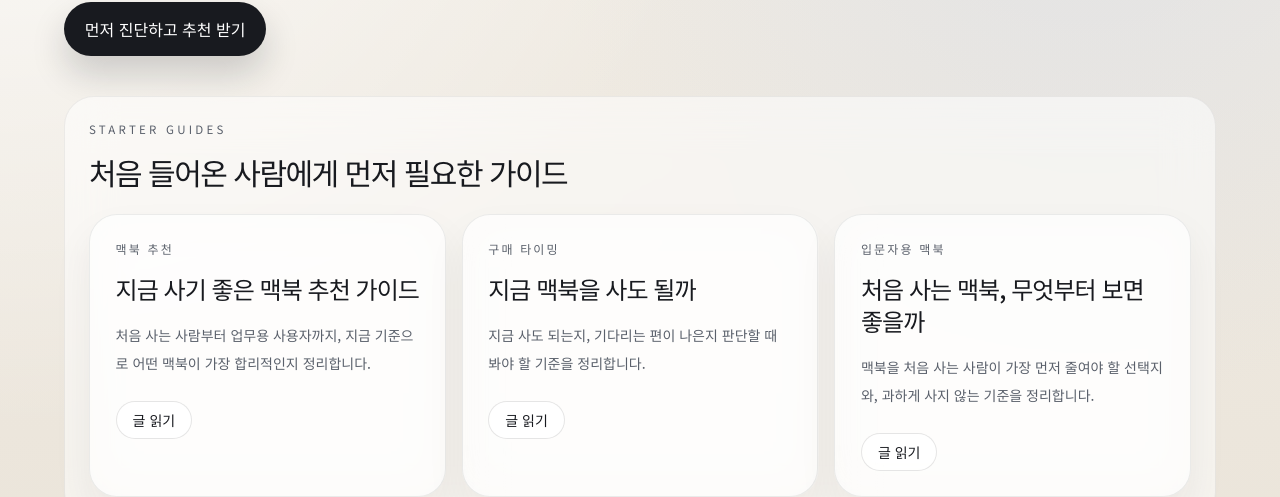
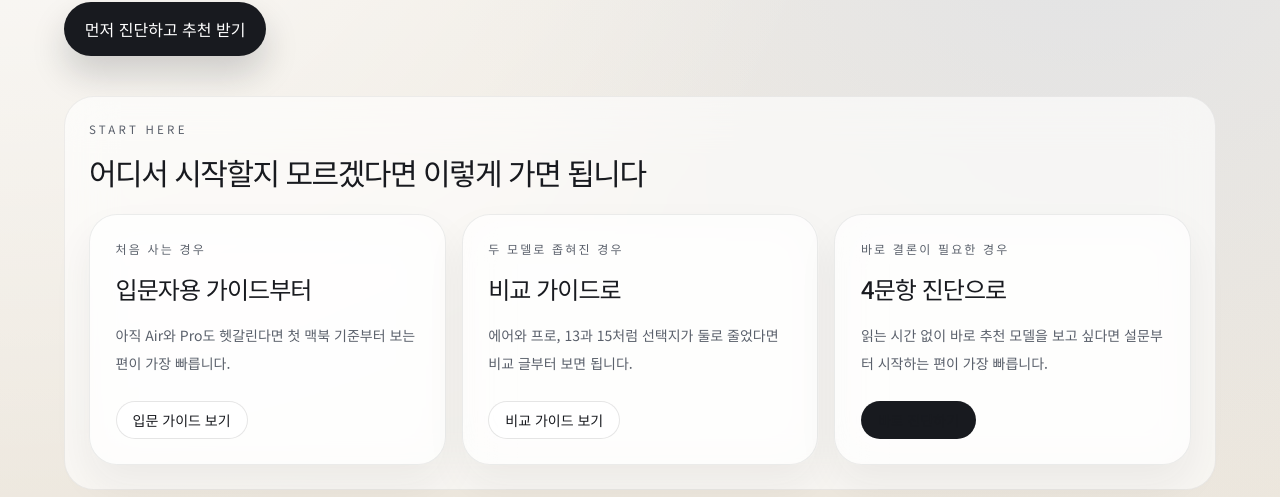
Before and after one commit to hallakies/notebook-atelier, a Next.js app: page /buying-guides in a window 1280 px wide. Shown: the part 311-808 px from the top of the page. Built offline with nearby package versions, Linux system fonts and the light colour scheme; no server answers.

Commit message:
Guide visitors more directly into the quiz

```diff
--- a/src/app/buying-guides/[slug]/page.tsx
+++ b/src/app/buying-guides/[slug]/page.tsx
@@ -81,6 +81,19 @@
       />
       <article className="mx-auto max-w-4xl">
         <header className="rounded-[32px] border border-black/6 bg-[rgba(255,255,255,0.7)] p-6 shadow-[0_28px_80px_rgba(35,38,43,0.08)] backdrop-blur-xl sm:p-8">
+          <nav className="flex flex-wrap items-center gap-2 text-sm text-[var(--muted)]">
+            <Link href="/" className="rounded-full border border-black/8 bg-white/72 px-3 py-2">
+              홈
+            </Link>
+            <span>/</span>
+            <Link href="/buying-guides" className="rounded-full border border-black/8 bg-white/72 px-3 py-2">
+              구매 가이드
+            </Link>
+            <span>/</span>
+            <span className="rounded-full border border-black/8 bg-[rgba(255,255,255,0.42)] px-3 py-2 text-[var(--ink)]">
+              {guide.title}
+            </span>
+          </nav>
           <p className="eyebrow">{guide.category}</p>
           <h1 className="mt-4 font-display text-5xl tracking-[-0.06em] text-[var(--ink)]">
             {guide.title}
@@ -88,6 +101,17 @@
           <p className="mt-5 text-base leading-8 text-[var(--muted)] sm:text-lg">
             {guide.heroIntro}
           </p>
+          <div className="mt-5 flex flex-wrap gap-2 text-sm text-[var(--muted)]">
+            <span className="rounded-full border border-black/8 bg-white/72 px-3 py-2">
+              발행일 {guide.publishedAt}
+            </span>
+            <Link
+              href="/#finder"
+              className="rounded-full border border-black/8 bg-white/72 px-3 py-2 text-[var(--ink)]"
+            >
+              4문항 진단 바로가기
+            </Link>
+          </div>
           <div className="mt-6 flex flex-wrap gap-3">
             <Link className="primary-link" href="/#finder">
               4문항으로 바로 진단하기
--- a/src/app/buying-guides/page.tsx
+++ b/src/app/buying-guides/page.tsx
@@ -61,6 +61,60 @@
             </Link>
           </div>
         </header>
+
+        <section className="mt-10 rounded-[30px] border border-black/6 bg-[rgba(255,255,255,0.62)] p-6 backdrop-blur-xl">
+          <p className="eyebrow">Start Here</p>
+          <h2 className="mt-4 text-3xl font-medium tracking-[-0.05em] text-[var(--ink)]">
+            어디서 시작할지 모르겠다면 이렇게 가면 됩니다
+          </h2>
+          <div className="mt-6 grid gap-4 md:grid-cols-3">
+            <article className="surface-panel">
+              <p className="text-xs uppercase tracking-[0.18em] text-[var(--muted)]">처음 사는 경우</p>
+              <h3 className="mt-4 text-2xl font-medium tracking-[-0.04em] text-[var(--ink)]">
+                입문자용 가이드부터
+              </h3>
+              <p className="mt-4 text-sm leading-7 text-[var(--muted)]">
+                아직 Air와 Pro도 헷갈린다면 첫 맥북 기준부터 보는 편이 가장 빠릅니다.
+              </p>
+              <Link
+                href="/buying-guides/best-first-macbook"
+                className="mt-6 inline-flex rounded-full border border-black/10 bg-white/75 px-4 py-2 text-sm text-[var(--ink)]"
+              >
+                입문 가이드 보기
+              </Link>
+            </article>
+            <article className="surface-panel">
+              <p className="text-xs uppercase tracking-[0.18em] text-[var(--muted)]">두 모델로 좁혀진 경우</p>
+              <h3 className="mt-4 text-2xl font-medium tracking-[-0.04em] text-[var(--ink)]">
+                비교 가이드로
+              </h3>
+              <p className="mt-4 text-sm leading-7 text-[var(--muted)]">
+                에어와 프로, 13과 15처럼 선택지가 둘로 줄었다면 비교 글부터 보면 됩니다.
+              </p>
+              <Link
+                href="/buying-guides/macbook-air-vs-pro"
+                className="mt-6 inline-flex rounded-full border border-black/10 bg-white/75 px-4 py-2 text-sm text-[var(--ink)]"
+              >
+                비교 가이드 보기
+              </Link>
+            </article>
+            <article className="surface-panel">
+              <p className="text-xs uppercase tracking-[0.18em] text-[var(--muted)]">바로 결론이 필요한 경우</p>
+              <h3 className="mt-4 text-2xl font-medium tracking-[-0.04em] text-[var(--ink)]">
+                4문항 진단으로
+              </h3>
+              <p className="mt-4 text-sm leading-7 text-[var(--muted)]">
+                읽는 시간 없이 바로 추천 모델을 보고 싶다면 설문부터 시작하는 편이 가장 빠릅니다.
+              </p>
+              <Link
+                href="/#finder"
+                className="mt-6 inline-flex rounded-full border border-transparent bg-[var(--ink)] px-4 py-2 text-sm text-white"
+              >
+                바로 진단하기
+              </Link>
+            </article>
+          </div>
+        </section>
 
         <section className="mt-10 rounded-[30px] border border-black/6 bg-[rgba(255,255,255,0.54)] p-6 backdrop-blur-xl">
           <p className="eyebrow">Starter Guides</p>
```
